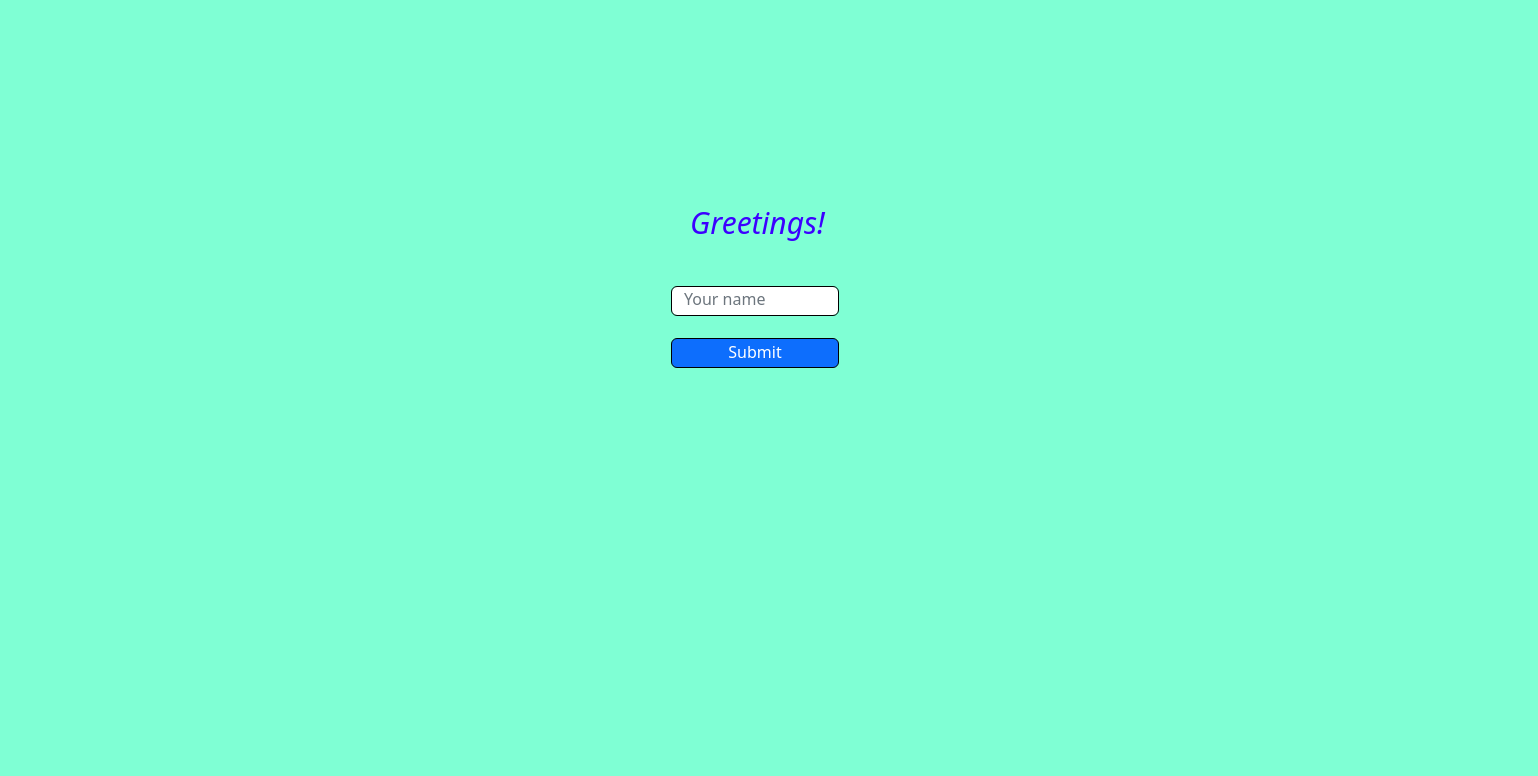
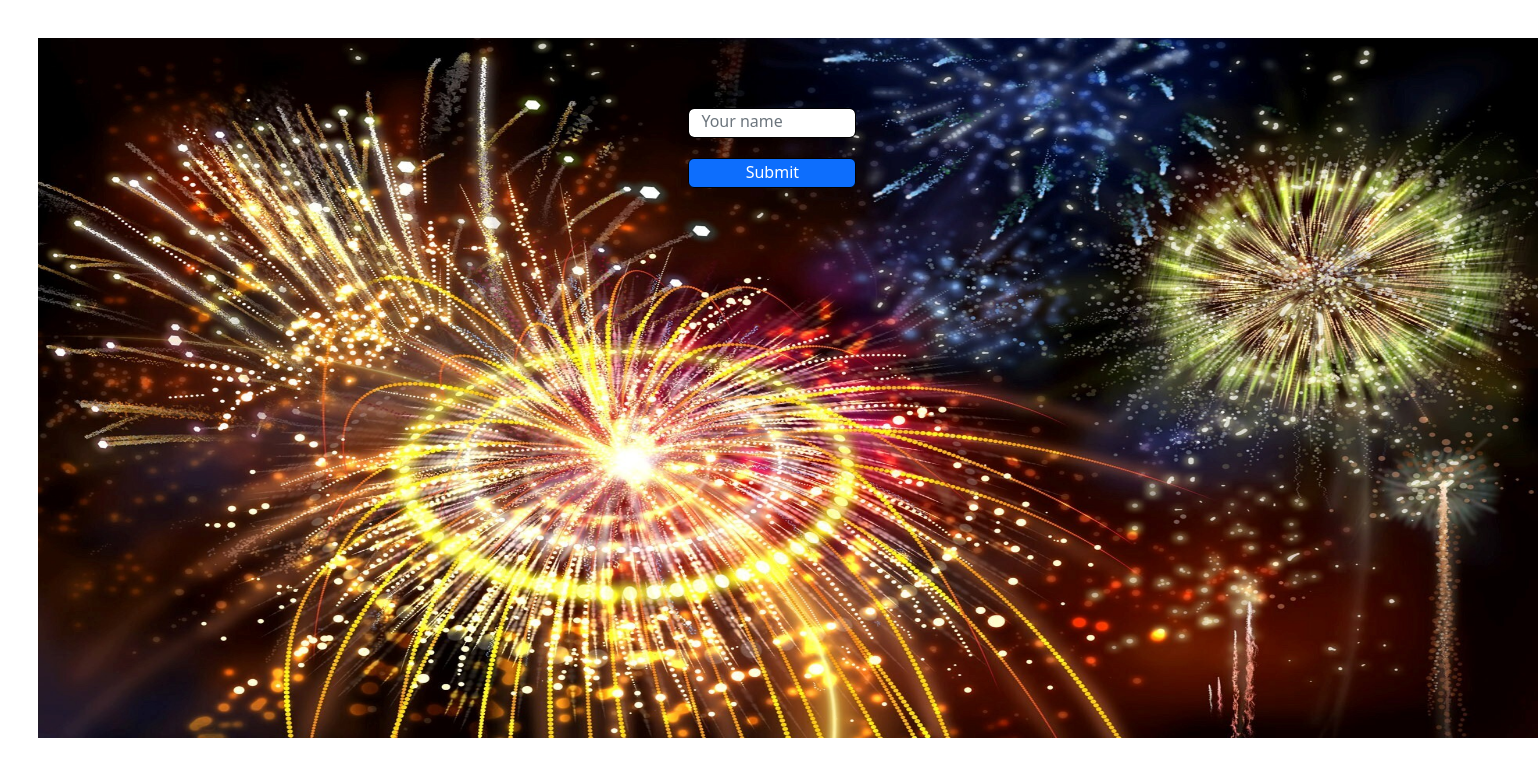
Before and after one commit to sra-123/Diwali_wishes, a plain HTML site: page index.html in a window 1280 px wide. Shown: the whole page, 1538 px wide, since content can reach past the window. Drawn offline with Linux system fonts and the light colour scheme.

Commit message:
Add files via upload

```diff
--- a/index.html
+++ b/index.html
@@ -4,28 +4,57 @@
         <title>Wishes</title>
         <meta charset="utf-8">
         <link rel="stylesheet" href="bootstrap.min.css">
+        <style>
+            .gfg {
+                margin: 3%;
+                position: relative;
+            }
+
+            .first-txt {
+                position: absolute;
+                top: 50px;
+                left: 250px;
+            }
+
+            .second-txt {
+                position: absolute;
+                top:100px;
+                bottom: 20px;
+                left: 250px;
+            }
+            img {
+                display: inline-block;
+                width: 25%;
+                height: auto;
+            }
+        </style>
     </head>
 
-    <body style="background-color:aquamarine">
-        <p style="color:rgb(60, 0, 255);font-size:30px;font-style:italic;margin-top: 200px;margin-left:690px;">
-            Greetings!
-        </p>
-        <table style="border:1px;margin-left:650px;margin-top:20px;border-color:rgb(170, 170, 208);border-radius: 30px;">
-            <tr>
-                <td><input id="text_1" type="text" class="form-control" placeholder="Your name" style="padding-top:1px;border-color:black;width:168px;height:30px;margin-top:20px;margin-left:20px;margin-right:20px"></td>
-            </tr>
-            <tr>
-                <td><input  type="submit" value="Submit" class="btn btn-primary" style="margin-left:10px;padding-top:1px;border-color:black;width:168px;height:30px;margin-top:20px;margin-left:20px;margin-right:20px;margin-bottom:20px" onclick="readText()"></td>
-            </tr>
-        </table>
+    <body>
+        <div class="gfg">
+            <img src="R.jpg" style="width:1500px;height:700px">
+            <h3 class="first-txt">
+                <input id="text_1" type="text" class="form-control" placeholder="Your name" style="padding-top:1px;border-color:black;width:168px;height:30px;margin-top:20px;margin-left:400px;margin-right:20px">
+            </h3>
+            <br><br>
+
+
+            <h3 class="second-txt">
+                <input  type="submit" value="Submit" class="btn btn-primary" style="margin-left:10px;padding-top:1px;border-color:black;width:168px;height:30px;margin-top:20px;margin-left:400px;margin-right:20px;margin-bottom:20px" onclick="readText()">
+
+            </h3>
+        </div>
+
+
         <script>
             function readText(){
                 var val=document.getElementById("text_1").value
                 if(val){
-                    window.location.href="exa.html";
+                    window.location.href="example-1.html";
                 }
             }
         </script>
+
 
 
     </body>
```
Also changed, not shown: example-1.html (added, +52 -0 lines), OIP.jpg (added), R.jpg (added).
